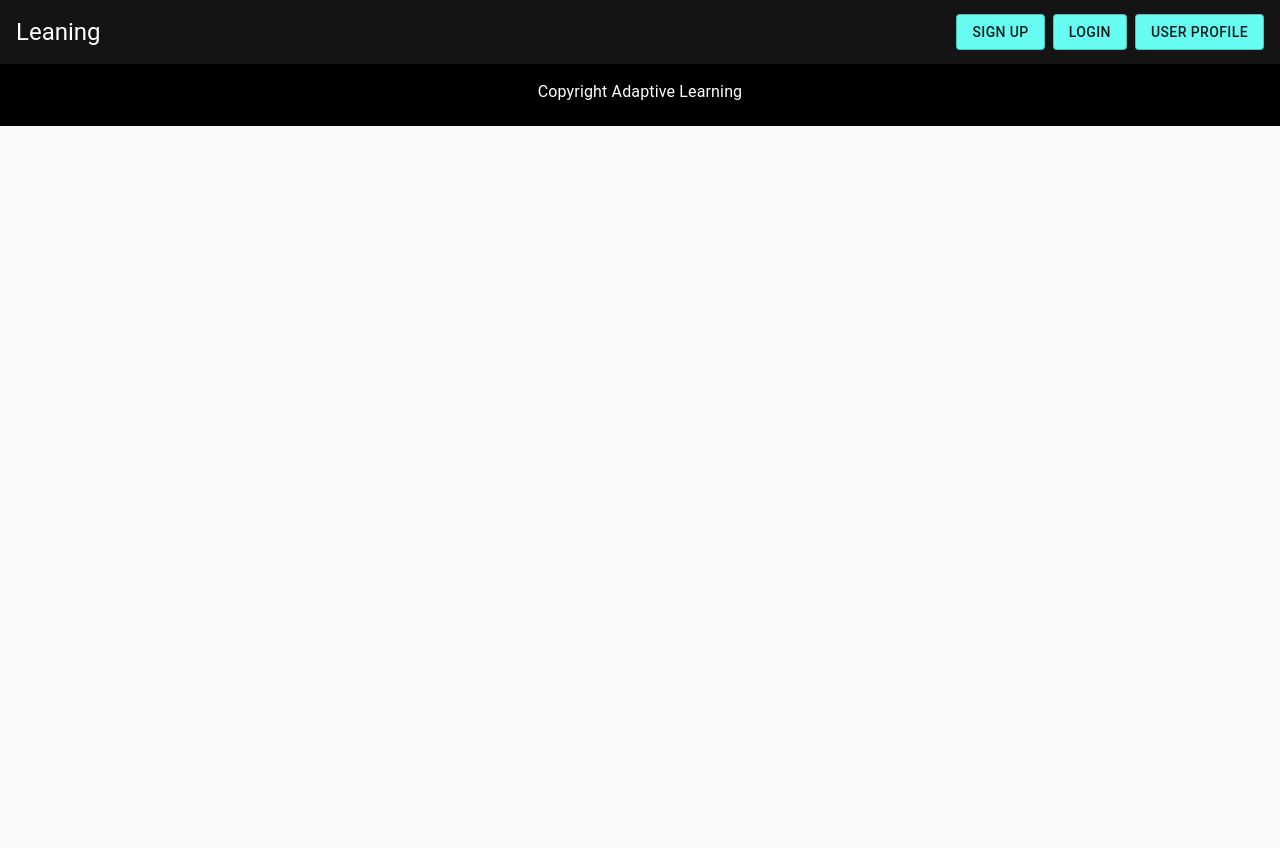
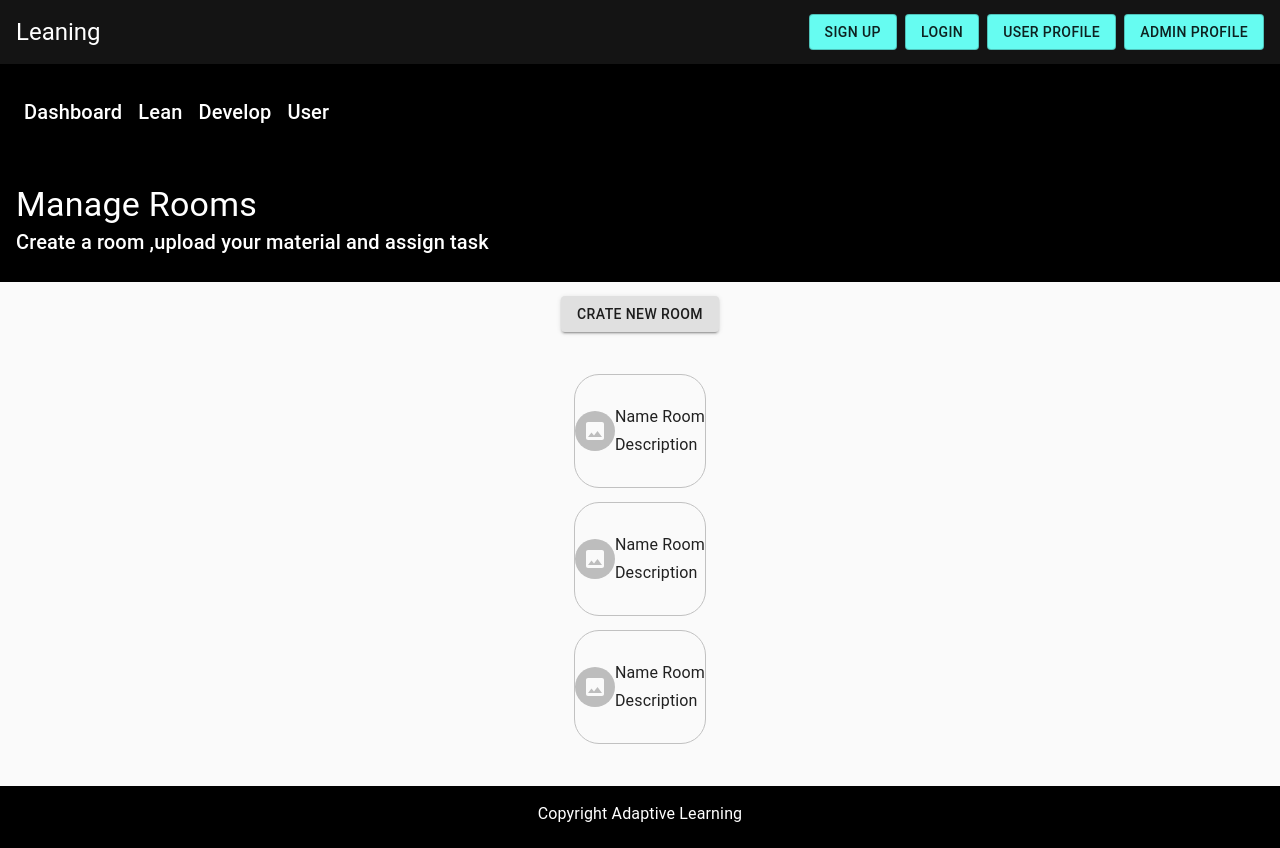
Before and after one commit to TeamABZ/learning, a React (Create React App) app: page /adminprofile in a window 1280 px wide. Before the commit the page ends 800 px from the top, so only its background shows below. Built offline with nearby package versions, Linux system fonts and the light colour scheme.

Commit message:
adminroom

```diff
--- a/src/modules/Header.js
+++ b/src/modules/Header.js
@@ -60,6 +60,14 @@ export default function Header(props) {
         >
           User Profile
         </Button>
+        <Button
+          size="medium"
+          variant="outlined"
+          className={classes.btnheader}
+          href="/adminprofile"
+        >
+          Admin Profile
+        </Button>
       </Toolbar>
     </React.Fragment>
   );
--- a/src/modules/Routes.js
+++ b/src/modules/Routes.js
@@ -6,7 +6,7 @@ import UserProfile from "./dashboard/UserProfile";
 import AllModule from "./dashboard/AllModule";
 import ModuleDetail from "./dashboard/ModuleDetail";
 import LeaningDetail from "./dashboard/Leaning/LeaningDetail";
-
+import AdminProfile from "./dashboard/admin/AdminProfile";
 import SingUp from "./SingUp";
 export default function Routes() {
   return (
@@ -23,6 +23,9 @@ export default function Routes() {
       <Route path="/userprofile">
         <UserProfile></UserProfile>
       </Route>
+      <Route path="/adminprofile">
+        <AdminProfile></AdminProfile>
+      </Route>
       <Route path="/moduledetail">
         <ModuleDetail></ModuleDetail>
       </Route>
--- a/src/modules/dashboard/ListModule.js
+++ b/src/modules/dashboard/ListModule.js
@@ -4,7 +4,6 @@ import List from "@material-ui/core/List";
 import ListItem from "@material-ui/core/ListItem";
 import ListItemText from "@material-ui/core/ListItemText";
 import ListItemAvatar from "@material-ui/core/ListItemAvatar";
-import RadioButtonUncheckedIcon from "@material-ui/icons/RadioButtonUnchecked";
 import Avatar from "@material-ui/core/Avatar";
 import CheckCircleOutlineIcon from "@material-ui/icons/CheckCircleOutline";
 import { green } from "@material-ui/core/colors";
--- /dev/null
+++ b/src/modules/dashboard/admin/AdminProfile.js
@@ -0,0 +1,86 @@
+import React from "react";
+import { makeStyles } from "@material-ui/core/styles";
+import Typography from "@material-ui/core/Typography";
+import Toolbar from "@material-ui/core/Toolbar";
+import Link from "@material-ui/core/Link";
+import Grid from "@material-ui/core/Grid";
+import ManageRoom from "./ManageRoom";
+
+export default function AdminProfile() {
+  const useStyles = makeStyles((theme) => ({
+    root: {
+      flexGrow: 1,
+    },
+    titlepage: {
+      padding: theme.spacing(3, 2),
+      color: "#fff",
+      background: "#000",
+    },
+    toolbarSecondary: {
+      background: "#000",
+      color: "#fff",
+      padding: theme.spacing(3, 2),
+    },
+    toolbarLink: {
+      padding: theme.spacing(1),
+      flexShrink: 0,
+    },
+    toolbar: { borderBottom: `1px solid ${theme.palette.divider}` },
+    dashboard: {
+      padding: theme.spacing(3, 2),
+    },
+  }));
+  const classes = useStyles();
+  return (
+    <div className={classes.root}>
+      <Toolbar
+        component="nav"
+        variant="dense"
+        className={classes.toolbarSecondary}
+      >
+        <Link
+          color="inherit"
+          noWrap
+          variant="h6"
+          className={classes.toolbarLink}
+        >
+          Dashboard
+        </Link>
+        <Link
+          color="inherit"
+          noWrap
+          variant="h6"
+          className={classes.toolbarLink}
+        >
+          Lean
+        </Link>
+        <Link
+          color="inherit"
+          noWrap
+          variant="h6"
+          className={classes.toolbarLink}
+        >
+          Develop
+        </Link>
+        <Link
+          color="inherit"
+          noWrap
+          variant="h6"
+          className={classes.toolbarLink}
+        >
+          User
+        </Link>
+      </Toolbar>
+
+      <div className={classes.titlepage}>
+        <Typography variant="h4">Manage Rooms</Typography>
+        <Typography variant="h6">
+          Create a room ,upload your material and assign task
+        </Typography>
+      </div>
+      <Grid container>
+        <ManageRoom></ManageRoom>
+      </Grid>
+    </div>
+  );
+}
--- /dev/null
+++ b/src/modules/dashboard/admin/CrateRoom.js
@@ -0,0 +1,5 @@
+import React from "react";
+
+export default function CrateRoom() {
+  return <div></div>;
+}
--- /dev/null
+++ b/src/modules/dashboard/admin/ListRoom.js
@@ -0,0 +1,38 @@
+import React from "react";
+import { makeStyles } from "@material-ui/core/styles";
+import Grid from "@material-ui/core/Grid";
+import Typography from "@material-ui/core/Typography";
+import Avatar from "@material-ui/core/Avatar";
+import ImageIcon from "@material-ui/icons/Image";
+
+export default function ListRoom() {
+  const useStyles = makeStyles((theme) => ({
+    allRoom: {
+      alignItems: "center",
+      justifyContent: "center",
+      border: "1px solid #c1c1c1",
+      borderRadius: "25px",
+      margin: "1em 0",
+      padding: "2em 0",
+    },
+  }));
+  const classes = useStyles();
+
+  return (
+    <Grid container className={classes.allRoom}>
+      <Grid item xl={4}>
+        <Avatar>
+          <ImageIcon />
+        </Avatar>
+      </Grid>
+      <Grid item xl={6}>
+        <Typography variant="subtitle1" color="initial">
+          Name Room
+        </Typography>
+        <Typography variant="subtitle1" color="initial">
+          Description
+        </Typography>
+      </Grid>
+    </Grid>
+  );
+}
--- /dev/null
+++ b/src/modules/dashboard/admin/ManageRoom.js
@@ -0,0 +1,43 @@
+import React from "react";
+import { makeStyles } from "@material-ui/core/styles";
+import Typography from "@material-ui/core/Typography";
+import Toolbar from "@material-ui/core/Toolbar";
+import Link from "@material-ui/core/Link";
+import Grid from "@material-ui/core/Grid";
+import Button from "@material-ui/core/Button";
+import ListRoom from "./ListRoom";
+
+export default function ManageRoom() {
+  const useStyles = makeStyles((theme) => ({
+    root: {
+      flexGrow: 1,
+    },
+    btnCreate: {
+      alignItems: "center",
+      justifyContent: "center",
+      marginTop: "1em",
+    },
+    room: {
+      justifyContent: "center",
+      padding: "2em",
+    },
+  }));
+  const classes = useStyles();
+
+  return (
+    <div className={classes.root}>
+      <Grid container className={classes.btnCreate}>
+        <Button variant="contained" color="default">
+          Crate New Room
+        </Button>
+      </Grid>
+      <Grid container className={classes.room}>
+        <Grid item xl={6}>
+          <ListRoom></ListRoom>
+          <ListRoom></ListRoom>
+          <ListRoom></ListRoom>
+        </Grid>
+      </Grid>
+    </div>
+  );
+}
```
Also changed, not shown: src/modules/Main.js (deleted).
